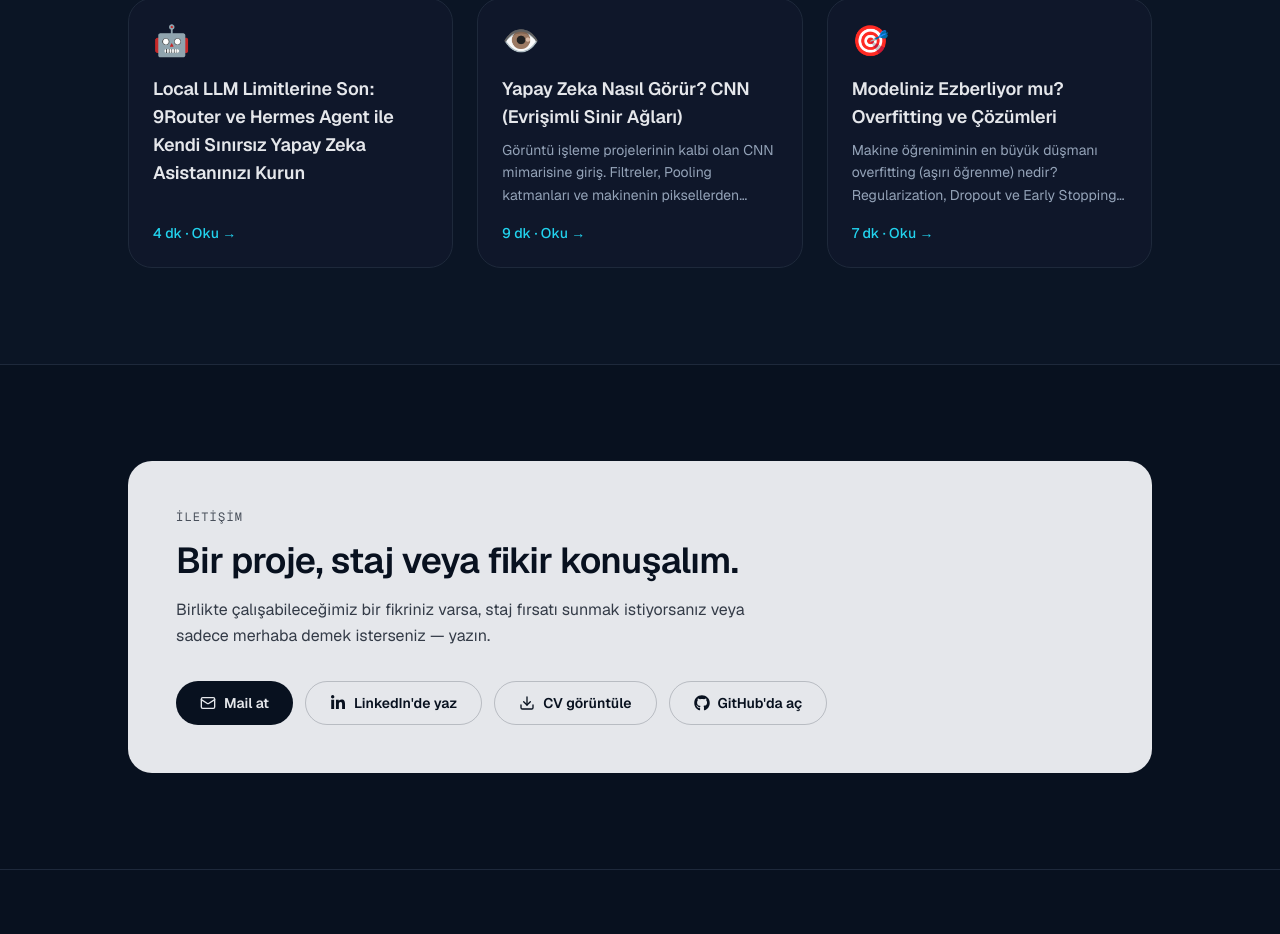
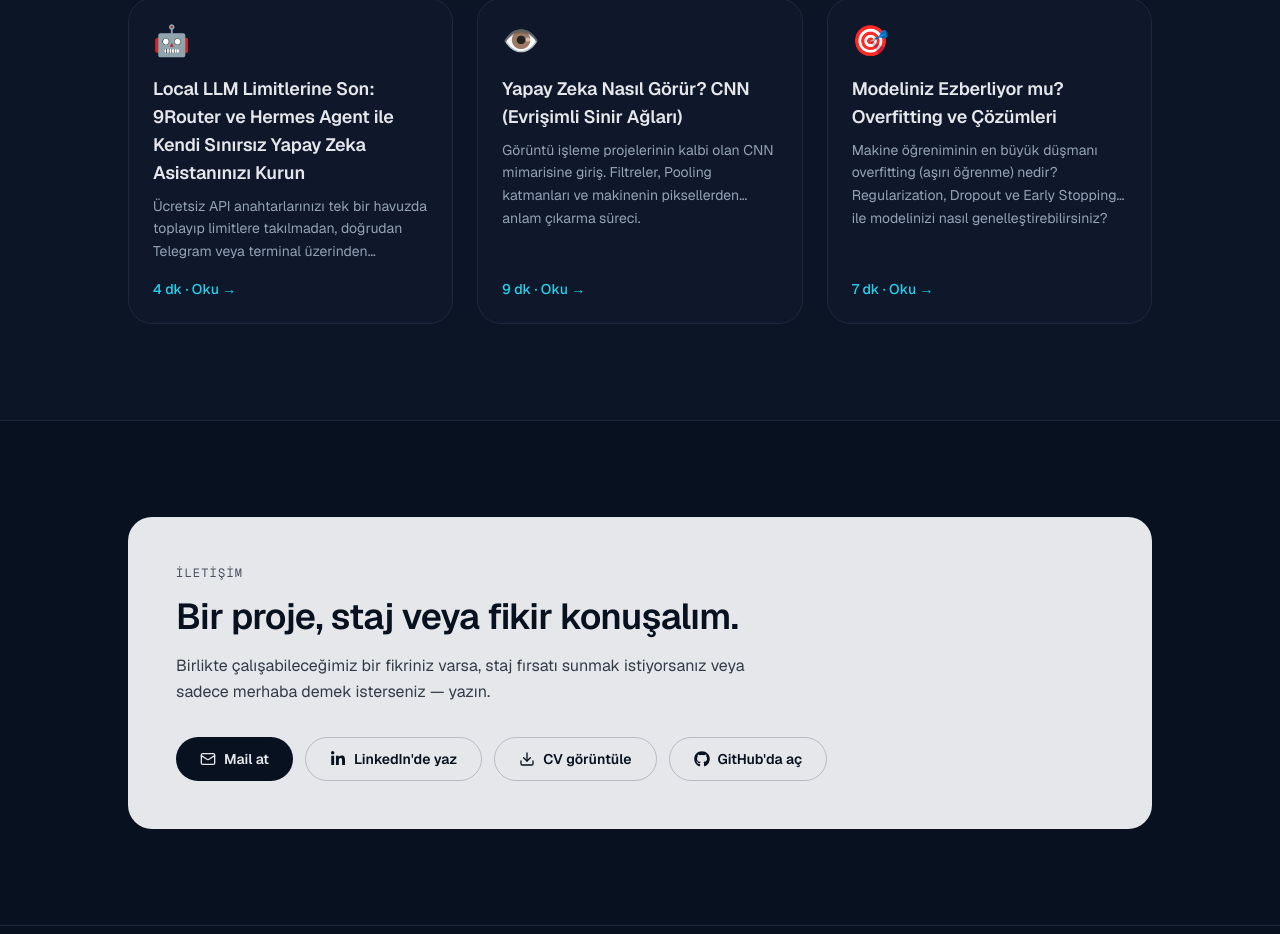
Before and after one commit to cemyildizcy/cemyildiz-portfolio, a Next.js app: page / in a window 1280 px wide. Shown: the part 2835-3769 px from the top of the page. Built offline with nearby package versions, Linux system fonts and the light colour scheme.

Commit message:
fix(blog): harden markdown rendering and excerpts

```diff
--- a/next.config.ts
+++ b/next.config.ts
@@ -1,6 +1,9 @@
 import type { NextConfig } from "next";
 
 const nextConfig: NextConfig = {
+  turbopack: {
+    root: __dirname,
+  },
   images: {
     remotePatterns: [
       {
--- a/src/lib/blog.ts
+++ b/src/lib/blog.ts
@@ -16,12 +16,13 @@ export interface BlogPost {
   coverEmoji: string;
 }
 
-export function getAllPosts(): BlogPost[] {
-  if (!fs.existsSync(postsDirectory)) return [];
+function getExcerpt(data: Record<string, unknown>): string {
+  const excerpt = typeof data.excerpt === 'string' ? data.excerpt : '';
+  const description = typeof data.description === 'string' ? data.description : '';
+  return excerpt || description;
+}
 
-  const fileNames = fs.readdirSync(postsDirectory).filter(f => f.endsWith('.md'));
-
-  const posts = fileNames.map((fileName) => {
+function parsePost(fileName: string): BlogPost {
   const slug = fileName.replace(/\.md$/, '');
   const fullPath = path.join(postsDirectory, fileName);
   const fileContents = fs.readFileSync(fullPath, 'utf8');
@@ -29,15 +30,21 @@ export function getAllPosts(): BlogPost[] {
 
   return {
     slug,
-      title: data.title || '',
-      date: data.date || '',
-      excerpt: data.excerpt || '',
-      tags: data.tags || [],
-      readTime: data.readTime || '5 dk',
+    title: typeof data.title === 'string' ? data.title : '',
+    date: typeof data.date === 'string' ? data.date : '',
+    excerpt: getExcerpt(data),
+    tags: Array.isArray(data.tags) ? data.tags : [],
+    readTime: typeof data.readTime === 'string' ? data.readTime : '5 dk',
     content,
-      coverEmoji: data.coverEmoji || '📝',
-    } as BlogPost;
-  });
+    coverEmoji: typeof data.coverEmoji === 'string' ? data.coverEmoji : '📝',
+  };
+}
+
+export function getAllPosts(): BlogPost[] {
+  if (!fs.existsSync(postsDirectory)) return [];
+
+  const fileNames = fs.readdirSync(postsDirectory).filter((fileName) => fileName.endsWith('.md'));
+  const posts = fileNames.map(parsePost);
 
   return posts.sort((a, b) => (a.date < b.date ? 1 : -1));
 }
@@ -46,17 +53,5 @@ export function getPostBySlug(slug: string): BlogPost | null {
   const fullPath = path.join(postsDirectory, `${slug}.md`);
   if (!fs.existsSync(fullPath)) return null;
 
-  const fileContents = fs.readFileSync(fullPath, 'utf8');
-  const { data, content } = matter(fileContents);
-
-  return {
-    slug,
-    title: data.title || '',
-    date: data.date || '',
-    excerpt: data.excerpt || '',
-    tags: data.tags || [],
-    readTime: data.readTime || '5 dk',
-    content,
-    coverEmoji: data.coverEmoji || '📝',
-  };
+  return parsePost(`${slug}.md`);
 }
```
Also changed, not shown: src/app/blog/[slug]/page.tsx (+13 -5 lines). Lines whose indentation alone changed are shown as unchanged.
